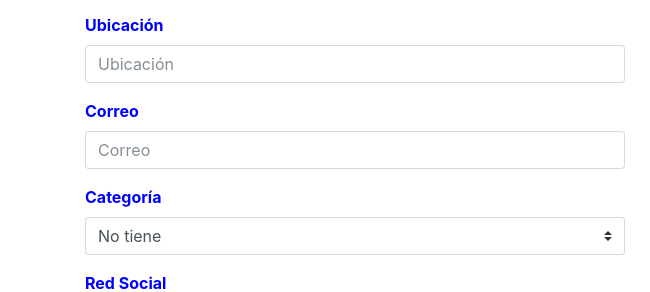
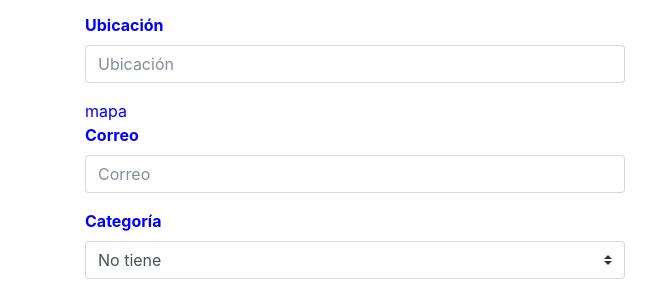
Before and after one commit to TheNewRol/BuscadorMenu, a plain HTML site: page alta restaurante.html in a window 1280 px wide. Shown: the part 524-816 px from the top of the page, 0-650 px from the left. Drawn offline with nearby package versions, Linux system fonts and the light colour scheme; some packages are replaced by stand-ins of ours; grey boxes are pictures that could not be loaded.

Commit message:
Alta - V - 003

```diff
--- a/alta restaurante.html
+++ b/alta restaurante.html
@@ -42,7 +42,7 @@
                             <input name="adr" type="Ubicaci&oacute;n" class="form-control" id="exampleFormControlInput1" placeholder="Ubicaci&oacute;n">
                         </div>
                         <div>
-
+                            mapa
                         </div>
                         <div class="form-group">
                             <label for="exampleFormControlInput1"><strong>Correo</strong></label>
```
